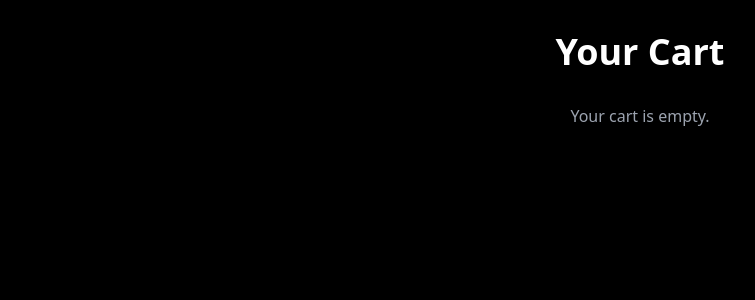
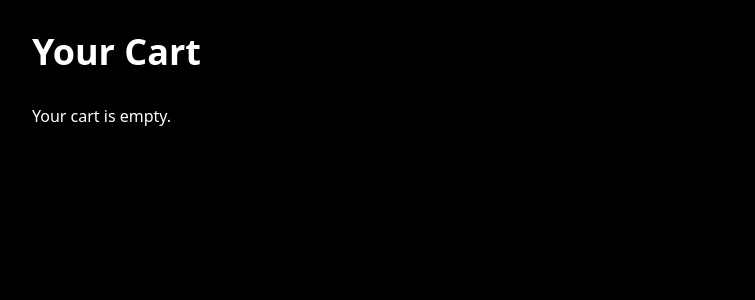
Before and after one commit to Adarsh011-maker/OVRD, a Next.js app: page /cart in a window 1280 px wide. Shown: the top 300 px of the page, without its empty margins (0-755 px from the left). Built offline with nearby package versions, Linux system fonts and the light colour scheme.

Commit message:
Initial commit – full OVRD website

```diff
--- a/pages/cart.jsx
+++ b/pages/cart.jsx
@@ -8,29 +8,25 @@ export default function CartPage() {
 
   return (
     <main className="min-h-screen bg-black text-white p-8">
-      <h1 className="text-4xl font-bold mb-8 text-center">Your Cart</h1>
+      <h1 className="text-4xl font-bold mb-8">Your Cart</h1>
 
       {cartItems.length === 0 ? (
-        <p className="text-center text-gray-400">Your cart is empty.</p>
+        <p>Your cart is empty.</p>
       ) : (
-        <div className="space-y-6 max-w-2xl mx-auto">
-          {cartItems.map((item, idx) => (
-            <div key={idx} className="bg-zinc-800 p-6 rounded-xl flex justify-between items-center">
-              <div>
-                <h2 className="text-xl font-semibold">{item.name}</h2>
-                <p className="text-gray-400">₹{item.price}</p>
-              </div>
+        <div>
+          {cartItems.map((item, index) => (
+            <div key={index} className="mb-4 p-4 bg-zinc-800 rounded-xl">
+              <h2 className="text-xl font-semibold">{item.name}</h2>
+              <p className="text-gray-400">₹{item.price}</p>
               <Button
+                className="mt-2 bg-red-500 hover:bg-red-700"
                 onClick={() => removeFromCart(item.id)}
-                className="bg-red-500 hover:bg-red-600"
               >
                 Remove
               </Button>
             </div>
           ))}
-          <div className="text-right text-2xl font-bold mt-6">
-            Total: ₹{total}
-          </div>
+          <div className="mt-6 text-xl font-bold">Total: ₹{total}</div>
         </div>
       )}
     </main>
--- a/pages/shop.jsx
+++ b/pages/shop.jsx
@@ -1,29 +1,33 @@
-import { useCart } from "../components/CartContext";
+import { useCart } from "../components/CartContext"; // Make sure this file exists!
+import Link from "next/link";
 import { Card, CardContent } from "../components/ui/card";
 import { Button } from "../components/ui/button";
 
 export default function ShopPage() {
-  const { cartItems, addToCart } = useCart();
+  const { addToCart, cartItems } = useCart();
 
   const products = [
-    { id: 1, name: "Dose Tee", price: "₹999" },
-    { id: 2, name: "Overdose Midnight", price: "₹1,199" },
-    { id: 3, name: "Echo Oversized", price: "₹1,099" },
+    { id: 1, name: "Dose Tee", price: 999 },
+    { id: 2, name: "Overdose Midnight", price: 1199 },
+    { id: 3, name: "Echo Oversized", price: 1099 },
   ];
-
-  const addToCart = (product) => {
-    setCartItems((prev) => [...prev, product]);
-  };
 
   return (
     <main className="min-h-screen bg-black text-white p-8">
+      {/* Header with Cart Info */}
       <div className="flex justify-between items-center mb-10">
         <h1 className="text-4xl font-bold">Shop the Drop</h1>
-        <div className="text-white text-lg">
-          🛒 Cart: {cartItems.length} item{cartItems.length !== 1 ? "s" : ""}
+        <div className="flex items-center gap-4">
+          <div className="text-white text-lg">
+            🛒 Cart: {cartItems.length} item{cartItems.length !== 1 ? "s" : ""}
+          </div>
+          <Link href="/cart">
+            <Button className="bg-white text-black hover:bg-gray-200">Go to Cart</Button>
+          </Link>
         </div>
       </div>
 
+      {/* Product Cards */}
       <div className="grid md:grid-cols-3 gap-8">
         {products.map((product) => (
           <Card key={product.id} className="bg-zinc-800 text-white rounded-2xl shadow-md">
@@ -31,7 +35,7 @@ export default function ShopPage() {
               <div className="h-64 bg-zinc-700 rounded-xl mb-4" />
               <h3 className="text-xl font-semibold mb-2">{product.name}</h3>
               <p className="text-gray-400 text-sm mb-4">240 GSM / 100% Cotton</p>
-              <p className="text-white text-md font-bold mb-4">{product.price}</p>
+              <p className="text-white text-md font-bold mb-4">₹{product.price}</p>
               <Button
                 className="bg-white text-black hover:bg-gray-200 px-4 py-2 rounded-xl"
                 onClick={() => addToCart(product)}
```
